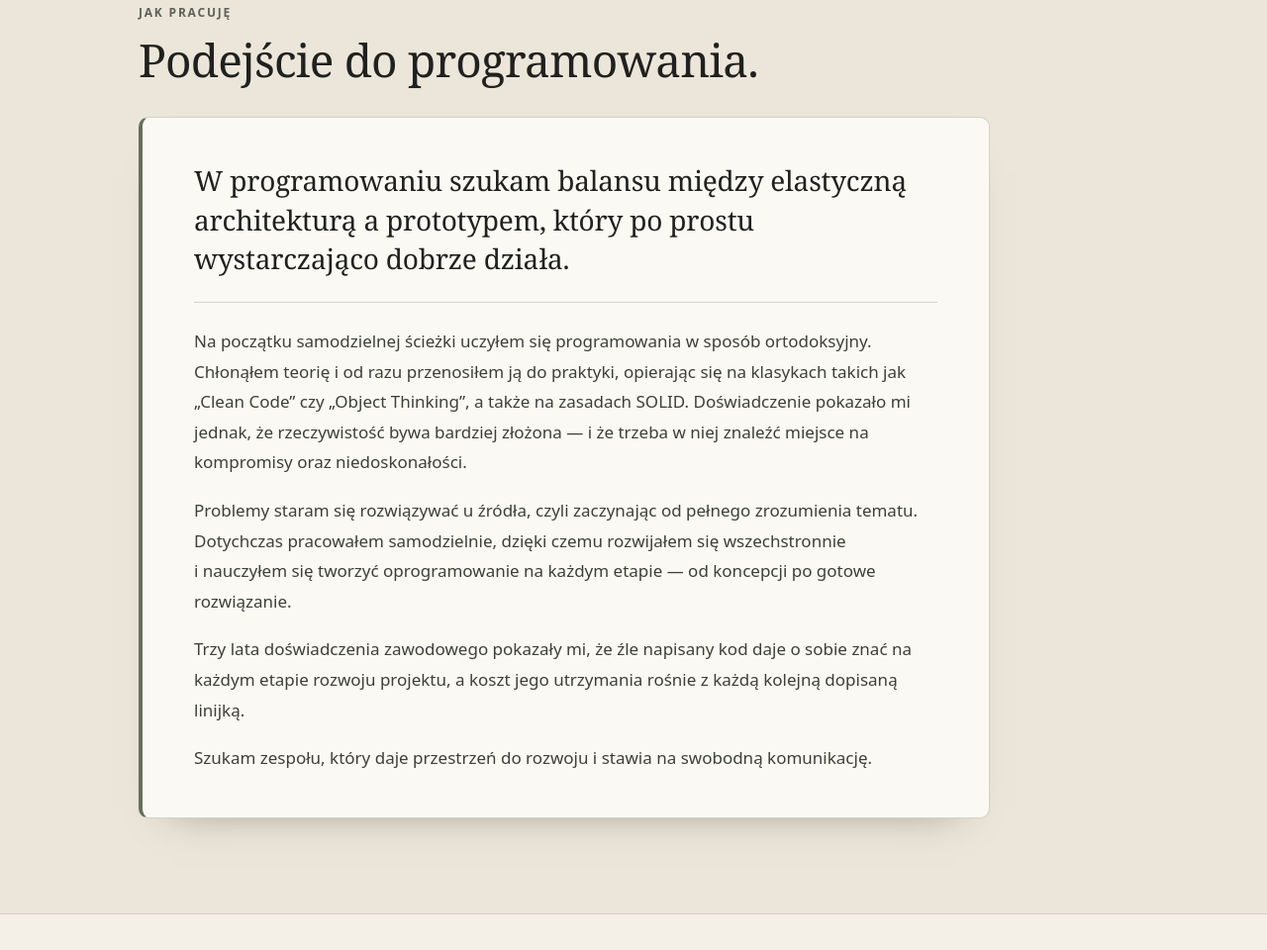
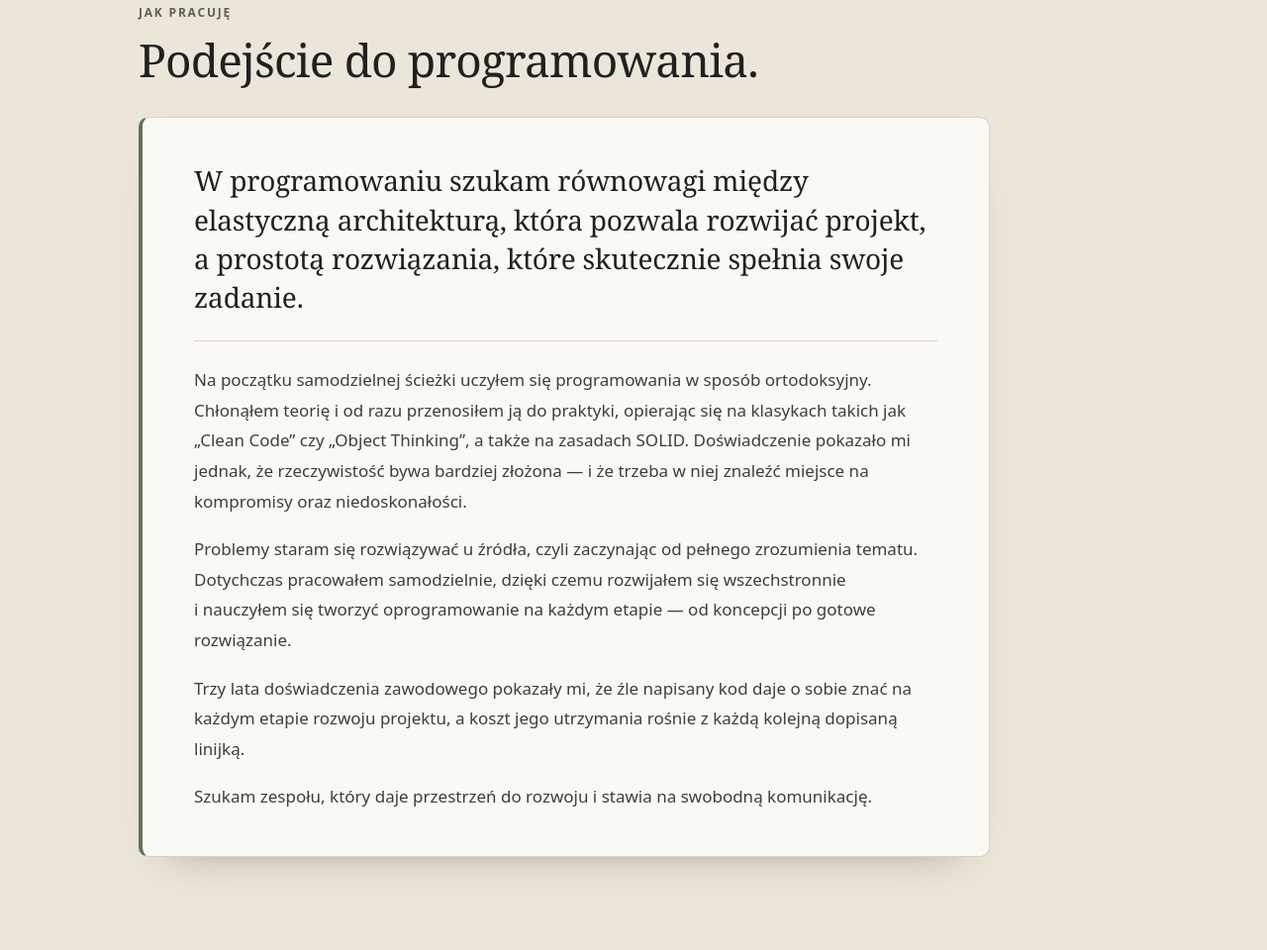
Before and after one commit to wielkanoc221/portfolio, a plain HTML site: page strona/index.html in a window 1280 px wide. Shown: the part 756-1716 px from the top of the page at 99% size. Drawn offline with Linux system fonts and the light colour scheme.

Commit message:
Zmiana tekstu w sekcji podejścia
Co-Authored-By: Claude Opus 5.5 <noreply@anthropic.com>
Claude-Session: https://claude.ai/code/session_01YD4vBQfFv43Qkwo8bMHVHv

```diff
--- a/strona/index.html
+++ b/strona/index.html
@@ -52,7 +52,7 @@
         <h2>Podejście do programowania.</h2>
       </div>
       <div class="approach-box">
-        <p class="approach-lead">W programowaniu szukam balansu między elastyczną architekturą a&nbsp;prototypem, który po prostu wystarczająco dobrze działa.</p>
+        <p class="approach-lead">W programowaniu szukam równowagi między elastyczną architekturą, która pozwala rozwijać projekt, a&nbsp;prostotą rozwiązania, które skutecznie spełnia swoje zadanie.</p>
         <div class="approach-text">
           <p>Na początku samodzielnej ścieżki uczyłem się programowania w&nbsp;sposób ortodoksyjny. Chłonąłem teorię i&nbsp;od razu przenosiłem ją do praktyki, opierając się na klasykach takich jak „Clean Code” czy „Object Thinking”, a&nbsp;także na zasadach SOLID. Doświadczenie pokazało mi jednak, że rzeczywistość bywa bardziej złożona — i&nbsp;że trzeba w&nbsp;niej znaleźć miejsce na kompromisy oraz niedoskonałości.</p>
           <p>Problemy staram się rozwiązywać u&nbsp;źródła, czyli zaczynając od pełnego zrozumienia tematu. Dotychczas pracowałem samodzielnie, dzięki czemu rozwijałem się wszechstronnie i&nbsp;nauczyłem się tworzyć oprogramowanie na każdym etapie — od koncepcji po gotowe rozwiązanie.</p>
```
